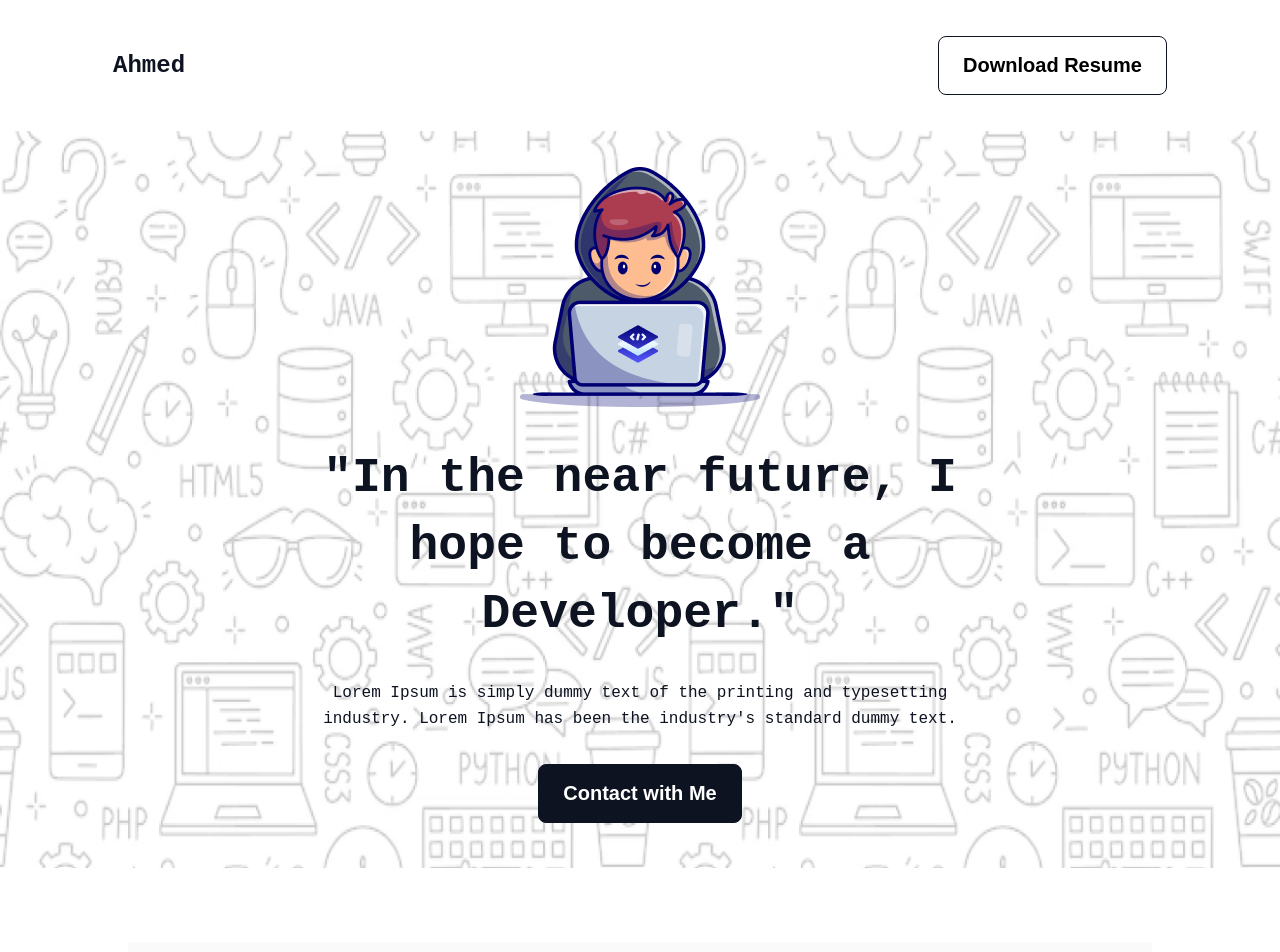
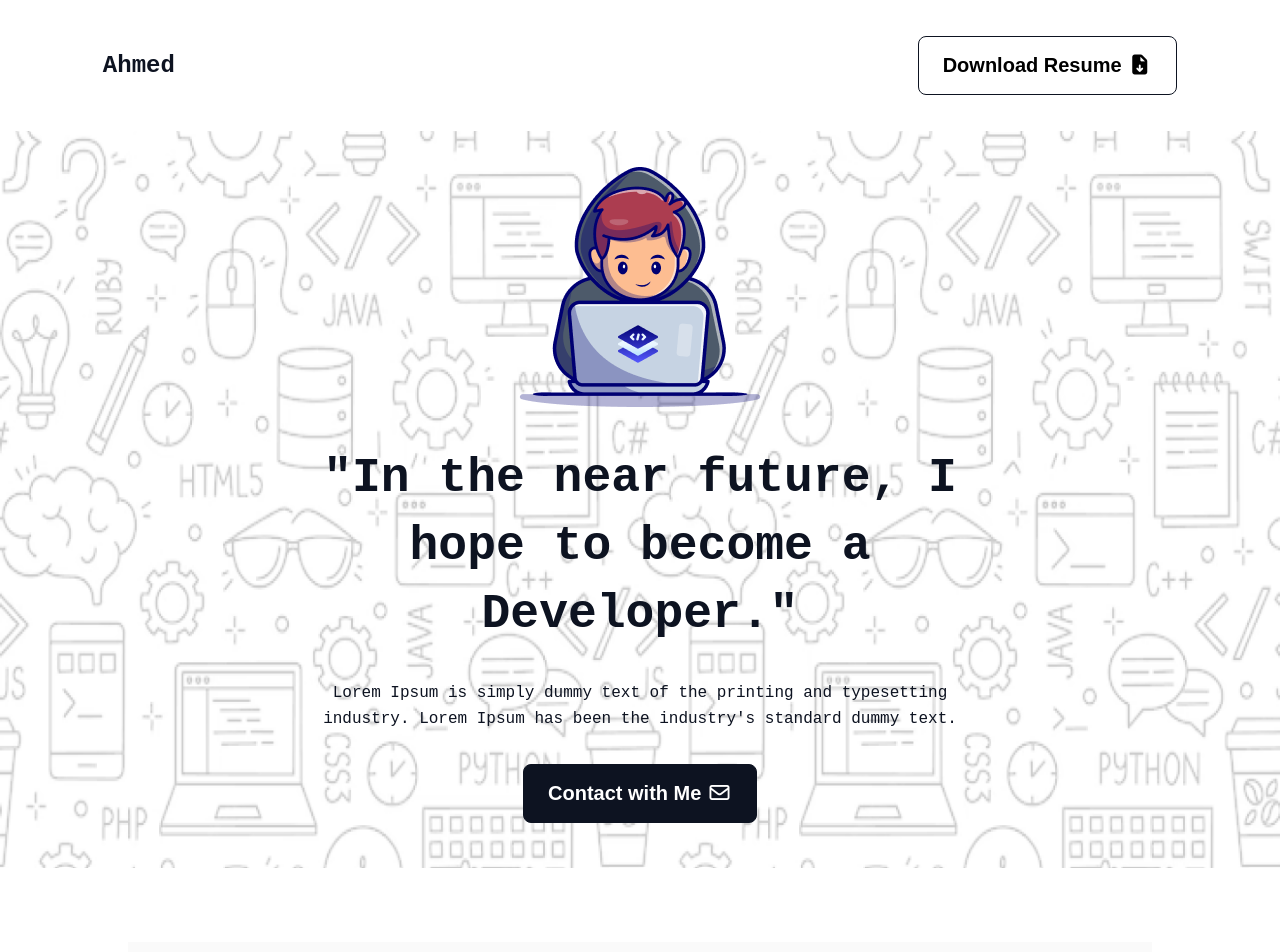
Before and after one commit to ahmedTonoy/Responsive_2nd_Example, a plain HTML site: page index.html in a window 1280 px wide. Shown: the top 952 px of the page. Drawn offline with Linux system fonts and the light colour scheme; a web font is replaced by a local one.

```diff
--- a/index.html
+++ b/index.html
@@ -7,13 +7,14 @@
     <link rel="preconnect" href="https://fonts.googleapis.com">
     <link rel="preconnect" href="https://fonts.gstatic.com" crossorigin>
     <link href="https://fonts.googleapis.com/css2?family=Azeret+Mono:ital,wght@0,100..900;1,100..900&display=swap" rel="stylesheet">
+    <link rel="stylesheet" href="https://cdnjs.cloudflare.com/ajax/libs/font-awesome/7.0.1/css/all.min.css" integrity="sha512-2SwdPD6INVrV/lHTZbO2nodKhrnDdJK9/kg2XD1r9uGqPo1cUbujc+IYdlYdEErWNu69gVcYgdxlmVmzTWnetw==" crossorigin="anonymous" referrerpolicy="no-referrer" />
     <link rel="stylesheet" href="./styles/style.css">
 </head>
 <body class="webFont_1 txtColor">
     <header class="header">
         <nav class="nav">
             <h2 class="extraBold">Ahmed</h2>
-            <button class="primaryBtn_1 semiBold">Download Resume</button>
+            <button class="primaryBtn_1 semiBold">Download Resume <i class="fa-solid fa-file-arrow-down"></i></button>
         </nav>
         <div class="banner">
             <div class="bannerBox txtCenter">
@@ -23,7 +24,7 @@
                 <h1 class="extraBold">"In the near future, I hope to become a Developer."</h1>
                 <p>Lorem Ipsum is simply dummy text of the printing and typesetting industry. Lorem Ipsum has been the industry's standard dummy text.</p>
                 <div>
-                    <button class="primaryBtn_1 primaryBtn_2 semiBold">Contact with Me</button>
+                    <button class="primaryBtn_1 primaryBtn_2 semiBold">Contact with Me <i class="fa-regular fa-envelope"></i></button>
                 </div>
             </div>
         </div>
```
Also changed, not shown: styles/style.css (line endings or trailing spaces).
